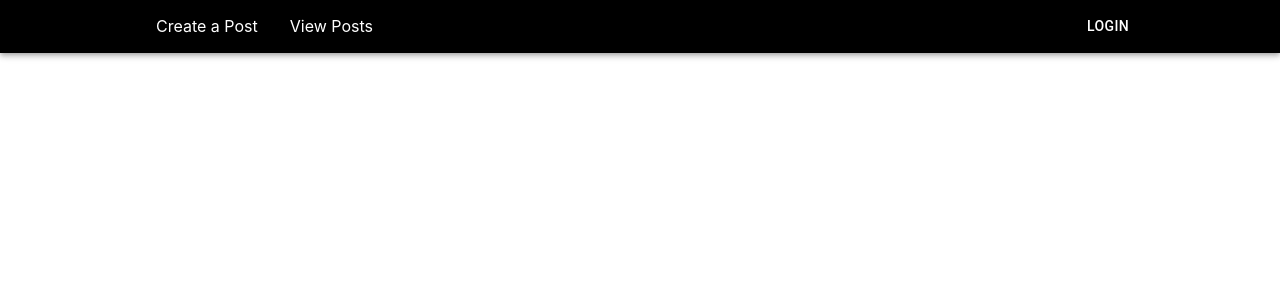
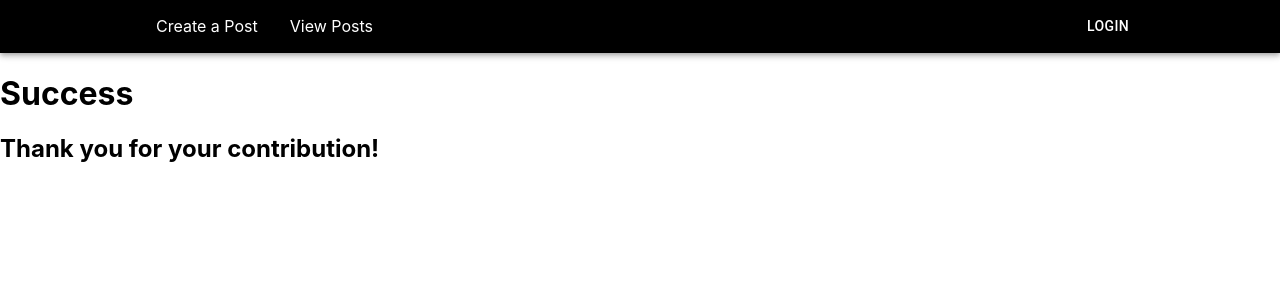
Before and after one commit to aidapira/kickstarter_platform_app, a React (Create React App) app in the folder client/: page /payment-success in a window 1280 px wide. Shown: the top 300 px of the page. Built offline with nearby package versions, Linux system fonts and the light colour scheme.

Commit message:
add payment success and cancel pages

```diff
--- a/client/src/App.js
+++ b/client/src/App.js
@@ -5,6 +5,8 @@ import {BrowserRouter as Router, Routes, Route, Navigate} from 'react-router-dom
 import PostForm from "./views/postForm";
 import ViewPosts from "./views/viewPosts";
 import PaymentForm from "./views/paymentForm";
+import PaymentSuccess from "./views/paymentSuccess";
+import PaymentCancel from "./views/paymentCancel";
 
 function App() {
   return (
@@ -17,6 +19,8 @@ function App() {
         <Route path="/create-posts" element={<PostForm />} />
         <Route path="/view-posts" element={<ViewPosts />} />
         <Route path="/payment-form/:name" element={<PaymentForm />} />
+        <Route path="/payment-success" element={<PaymentSuccess />} />
+        <Route path="/payment-cancel" element={<PaymentCancel />} />
       </Routes>
     </Router>
   );
--- /dev/null
+++ b/client/src/views/paymentCancel.jsx
@@ -0,0 +1,10 @@
+const PaymentCancel = () => {
+    return (
+        <div>
+            <h1>Cancel</h1>
+            <h2>Your payment was canceled.</h2>
+        </div>
+    )
+}
+
+export default PaymentCancel;
--- /dev/null
+++ b/client/src/views/paymentSuccess.jsx
@@ -0,0 +1,10 @@
+const PaymentSuccess = () => {
+    return (
+        <div>
+            <h1>Success</h1>
+            <h2>Thank you for your contribution!</h2>
+        </div>
+    )
+}
+
+export default PaymentSuccess;
```
